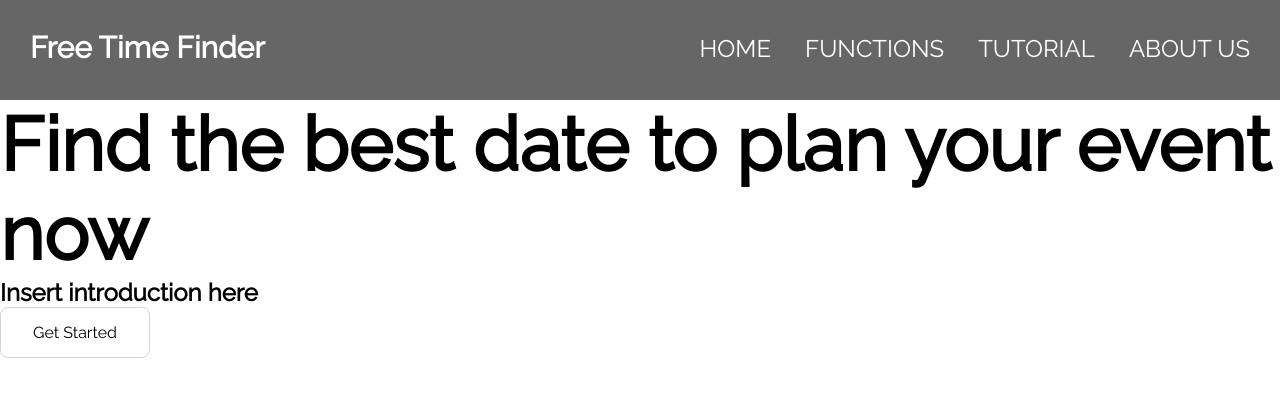
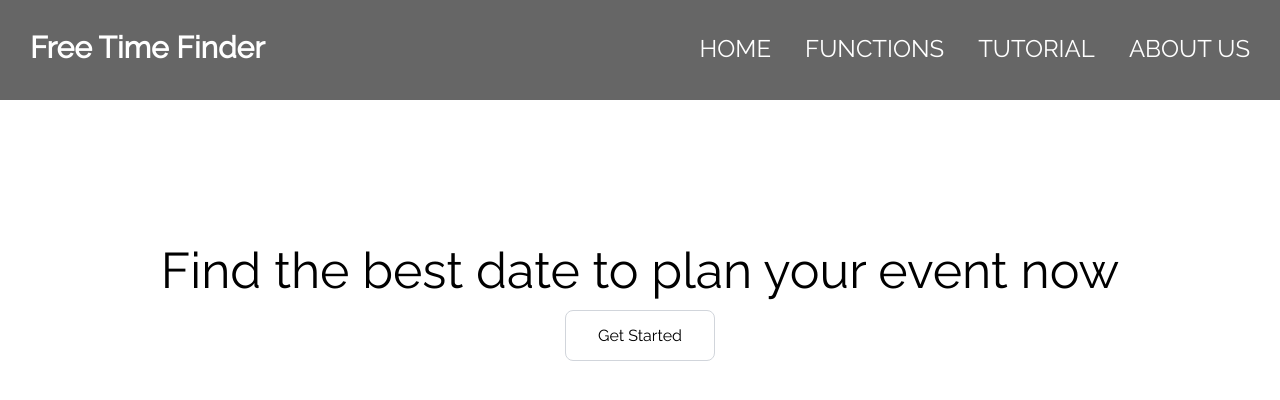
Before and after one commit to CheeXueyi/free-time-finder, a Flask app: page / in a window 1280 px wide. Shown: the top 400 px of the page. Run offline with Flask 2, Linux system fonts and the light colour scheme.

Commit message:
-improved ui in index, functions and make event page

```diff
--- /dev/null
+++ b/webapp/static/css/index.css
@@ -0,0 +1,10 @@
+.landing_title{
+    font-size: 50px;
+    text-align: center;
+    margin-left: 10%;
+    margin-right: 10%;
+    height: 200px;
+    display: flex;
+    justify-content: center;
+    align-items: flex-end;
+}
--- a/webapp/static/css/main.css
+++ b/webapp/static/css/main.css
@@ -25,6 +25,12 @@ h1 {
     color:green;
 }
 
+.center{
+    display:flex;
+    justify-content: center;
+    align-content: center;
+}
+
 .button {
     background-color: #FFFFFF;
     border: 1px solid rgb(209,213,219);
@@ -36,6 +42,7 @@ h1 {
     text-decoration: none;
     display: inline-block;
     font-size: 16px;
+    margin-top: 10px;
   }
 
 .button:hover{
--- a/webapp/templates/base.html
+++ b/webapp/templates/base.html
@@ -5,6 +5,7 @@
     <link rel="preconnect" href="https://fonts.googleapis.com">
     <link rel="preconnect" href="https://fonts.gstatic.com" crossorigin>
     <link href="https://fonts.googleapis.com/css2?family=Raleway&display=swap" rel="stylesheet">
+    {% block links %}{% endblock %}
     <meta name="viewport" content="width=device-width, initial-scale=1">
     <title>{% block title %}{% endblock%}</title>
 </head>
--- a/webapp/templates/functions.html
+++ b/webapp/templates/functions.html
@@ -11,7 +11,7 @@
 
 {% block content %}
 <ul>
-    <li><a href="/make_event" class="button">Make new event</a></li>
-    <li><a href="/find_event"class="button">Find existing event</a></li>
+    <li class="center"><a href="/make_event" class="button">Make new event</a></li>
+    <li class="center"><a href="/find_event"class="button">Find existing event</a></li>
 </ul>
 {% endblock %}
--- a/webapp/templates/index.html
+++ b/webapp/templates/index.html
@@ -1,4 +1,8 @@
 {% extends "base.html" %}
+
+{% block links %}
+<link rel="stylesheet" href="{{ url_for('static', filename='css/index.css') }}">
+{% endblock %}
 
 {% block title %}Home{% endblock %}
 
@@ -10,13 +14,11 @@
 {% endblock %}
 
 {% block content %}
-<h1 class="landing_title">
+<div class="landing_title">
     Find the best date to plan your event now
-</h1>
-<h2>
-    Insert introduction here
-</h2>
-<a class="button" href="/functions">
-        Get Started
-</a>
+</div>
+<div class="center">
+    <a class="button get_started" href="/functions">Get Started</a>
+</div>
+
 {% endblock %}
```
Also changed, not shown: webapp/static/css/make_event.css (added, +11 -0 lines), webapp/templates/make_event.html (+6 -2 lines).
